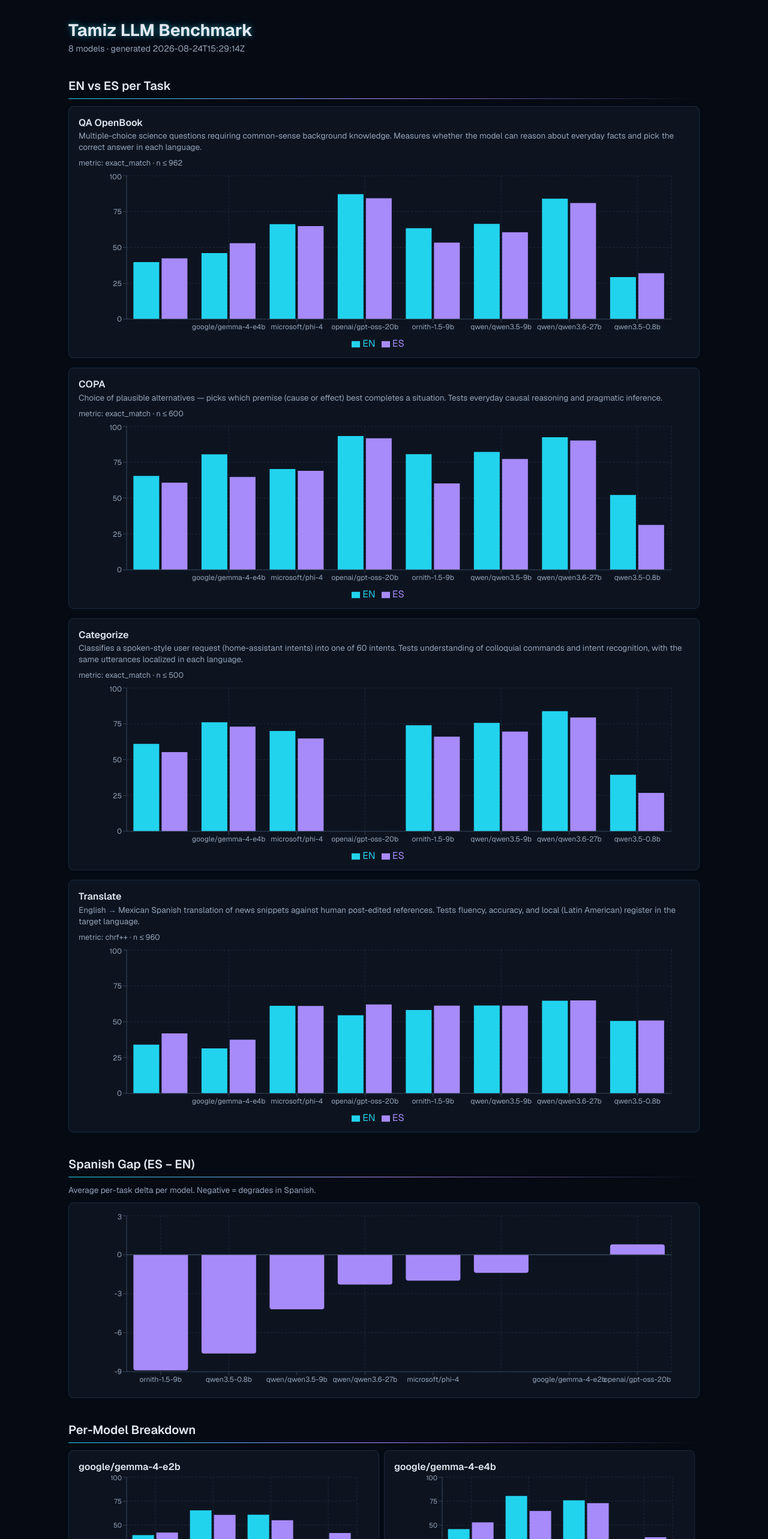
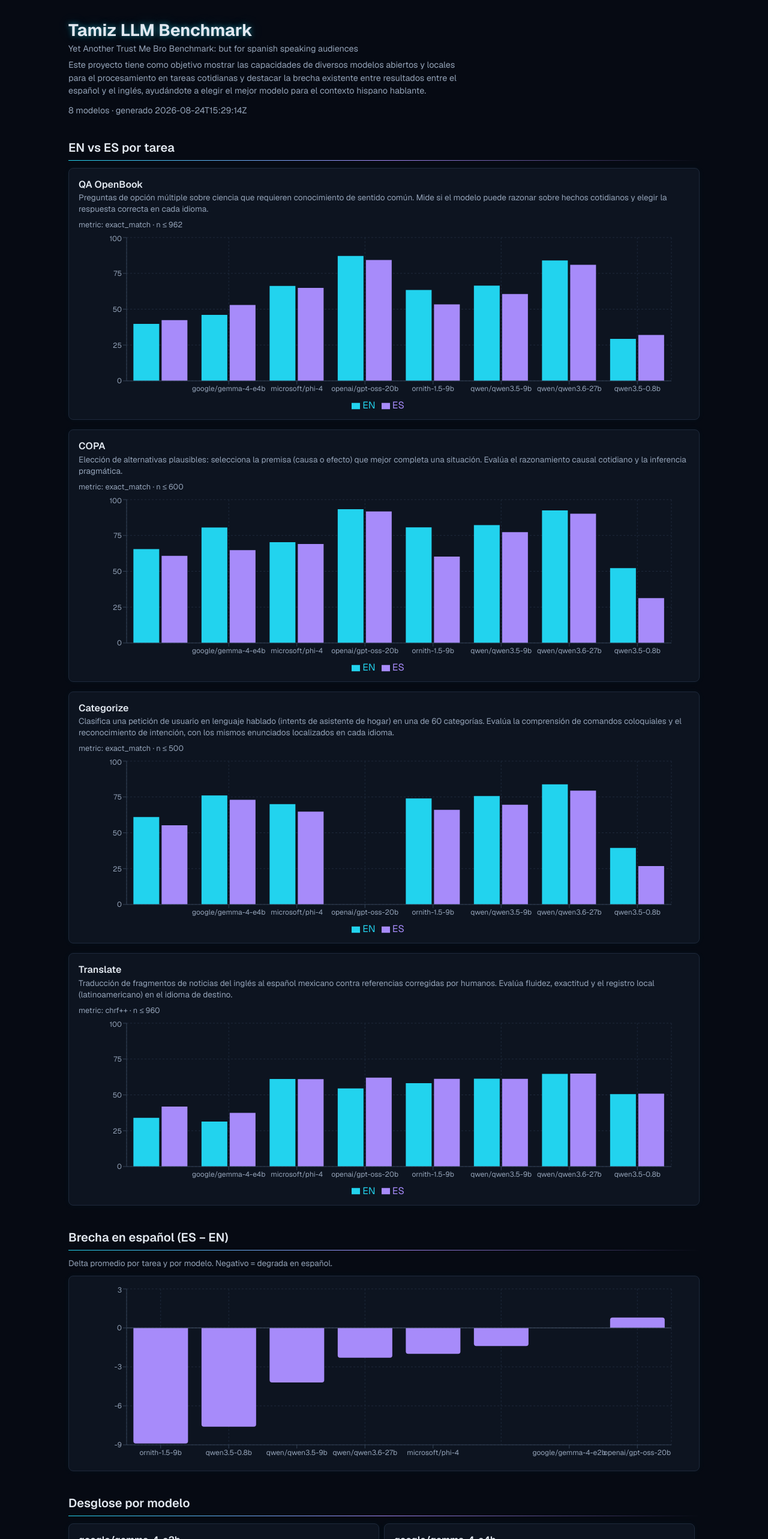
Before and after one commit to 3zcurdia/tamiz, a Next.js app in the folder site/: page / in a window 1280 px wide. Shown: the top 2566 px of the page at 60% size. Built offline with nearby package versions, Linux system fonts and the light colour scheme.

Commit message:
Spanish text

```diff
--- a/site/app/globals.css
+++ b/site/app/globals.css
@@ -65,6 +65,14 @@ header h1 {
 .subtitle {
   color: var(--muted);
   font-size: 0.9rem;
+}
+
+.goal {
+  color: var(--muted);
+  font-size: 0.9rem;
+  line-height: 1.5;
+  margin: 0.5rem 0 0.75rem;
+  max-width: 70ch;
 }
 
 section {
--- a/site/app/layout.tsx
+++ b/site/app/layout.tsx
@@ -13,13 +13,13 @@ const geistMono = Geist_Mono({
 });
 
 export const metadata: Metadata = {
-  title: "Tamiz — Benchmark Results",
-  description: "Local LLM benchmark results for EN and ES tasks",
+  title: "Tamiz — Resultados del Benchmark",
+  description: "Resultados del benchmark de LLMs locales para tareas EN y ES",
 };
 
 export default function RootLayout({ children }: LayoutProps<"/">) {
   return (
-    <html lang="en" className={`${geistSans.variable} ${geistMono.variable}`}>
+    <html lang="es" className={`${geistSans.variable} ${geistMono.variable}`}>
       <body>{children}</body>
     </html>
   );
--- a/site/app/page.tsx
+++ b/site/app/page.tsx
@@ -14,13 +14,13 @@ const TASK_LABELS: Record<string, string> = {
 
 const TASK_DESCRIPTIONS: Record<string, string> = {
   qa_openbook:
-    "Multiple-choice science questions requiring common-sense background knowledge. Measures whether the model can reason about everyday facts and pick the correct answer in each language.",
+    "Preguntas de opción múltiple sobre ciencia que requieren conocimiento de sentido común. Mide si el modelo puede razonar sobre hechos cotidianos y elegir la respuesta correcta en cada idioma.",
   commonsense_copa:
-    "Choice of plausible alternatives — picks which premise (cause or effect) best completes a situation. Tests everyday causal reasoning and pragmatic inference.",
+    "Elección de alternativas plausibles: selecciona la premisa (causa o efecto) que mejor completa una situación. Evalúa el razonamiento causal cotidiano y la inferencia pragmática.",
   categorize:
-    "Classifies a spoken-style user request (home-assistant intents) into one of 60 intents. Tests understanding of colloquial commands and intent recognition, with the same utterances localized in each language.",
+    "Clasifica una petición de usuario en lenguaje hablado (intents de asistente de hogar) en una de 60 categorías. Evalúa la comprensión de comandos coloquiales y el reconocimiento de intención, con los mismos enunciados localizados en cada idioma.",
   translate:
-    "English → Mexican Spanish translation of news snippets against human post-edited references. Tests fluency, accuracy, and local (Latin American) register in the target language.",
+    "Traducción de fragmentos de noticias del inglés al español mexicano contra referencias corregidas por humanos. Evalúa fluidez, exactitud y el registro local (latinoamericano) en el idioma de destino.",
 };
 
 interface ScoreRecord {
@@ -49,16 +49,24 @@ export default function Home() {
       <header>
         <h1>Tamiz LLM Benchmark</h1>
         <p className="subtitle">
+          Yet Another Trust Me Bro Benchmark: but for spanish speaking audiences
+        </p>
+        <p className="goal">
+          Este proyecto tiene como objetivo mostrar las capacidades de diversos modelos abiertos y locales
+          para el procesamiento en tareas cotidianas y destacar la brecha existente entre resultados entre el español
+          y el inglés, ayudándote a elegir el mejor modelo para el contexto hispano hablante.
+        </p>
+        <p className="subtitle">
           {hasData
-            ? `${models.length} model${models.length !== 1 ? "s" : ""} · generated ${scores.generated_at}`
-            : "No benchmark results yet. Run scripts/run_bench.py and scripts/score.py first."}
+            ? `${models.length} modelo${models.length !== 1 ? "s" : ""} · generado ${scores.generated_at}`
+            : "Aún no hay resultados del benchmark. Ejecuta scripts/run_bench.py y scripts/score.py primero."}
         </p>
       </header>
 
       {hasData && (
         <>
           <section>
-            <h2>EN vs ES per Task</h2>
+            <h2>EN vs ES por tarea</h2>
             {TASKS.map((task) => {
               const taskRecords = records.filter((r) => r.task === task);
               if (taskRecords.length === 0) return null;
@@ -75,15 +83,15 @@ export default function Home() {
           </section>
 
           <section>
-            <h2>Spanish Gap (ES − EN)</h2>
+            <h2>Brecha en español (ES − EN)</h2>
             <p className="note">
-              Average per-task delta per model. Negative = degrades in Spanish.
+              Delta promedio por tarea y por modelo. Negativo = degrada en español.
             </p>
             <SpanishGapChart records={records} tasks={[...TASKS]} />
           </section>
 
           <section>
-            <h2>Per-Model Breakdown</h2>
+            <h2>Desglose por modelo</h2>
             {models.map((model) => (
               <ModelBreakdown
                 key={model}
@@ -96,7 +104,7 @@ export default function Home() {
           </section>
 
           <section>
-            <h2>Results Table</h2>
+            <h2>Tabla de resultados</h2>
             <ScoresTable records={records} />
           </section>
         </>
```
